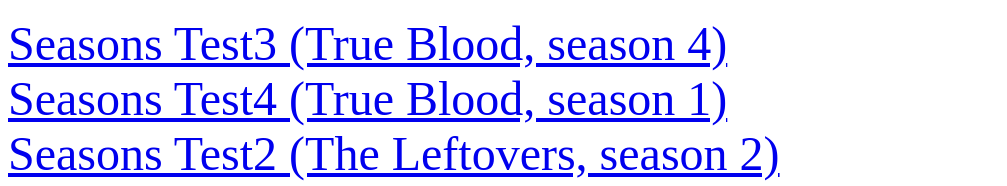
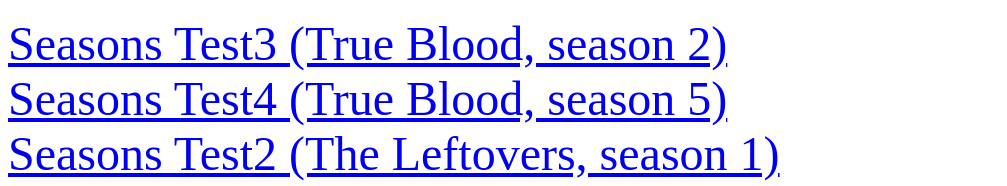
Before and after one commit to cindyxu/symmetrical-octo-meme, a plain HTML site: page index.html in a window 1280 px wide. Shown: the part 614-800 px from the top of the page, without its empty margins (0-1007 px from the left). Drawn offline with Linux system fonts and the light colour scheme.

Commit message:
fix season numbers

```diff
--- a/index.html
+++ b/index.html
@@ -29,9 +29,9 @@ a {
 <a href="yahoovguide://v1/card/?id=9d2b63cc-3a69-44e2-80ea-9fb2f3832d02&amp;limit=333">Card Test2 (Action and Adventure)</a><br/>
 <a href="yahoovguide://v1/card/?id=9589d62b-24e2-40fe-9418-3bd5e334a701&amp;limit=333">Card Test3 (Comedy)</a><br/>
 <br/>
-<a href="yahoovguide://v1/seasons/?id=SH010752230000&amp;selection=2">Seasons Test3 (True Blood, season 4)</a><br/>
-<a href="yahoovguide://v1/seasons/?id=SH010752230000&amp;selection=5">Seasons Test4 (True Blood, season 1)</a><br/>
-<a href="yahoovguide://v1/seasons/?id=SH018595970000&amp;selection=1">Seasons Test2 (The Leftovers, season 2)</a><br/>
+<a href="yahoovguide://v1/seasons/?id=SH010752230000&amp;selection=2">Seasons Test3 (True Blood, season 2)</a><br/>
+<a href="yahoovguide://v1/seasons/?id=SH010752230000&amp;selection=5">Seasons Test4 (True Blood, season 5)</a><br/>
+<a href="yahoovguide://v1/seasons/?id=SH018595970000&amp;selection=1">Seasons Test2 (The Leftovers, season 1)</a><br/>
 <br/>
 <a href="yahoovguide://v1/search/?query=mad%20max">Search (mad max)</a><br/>
 <br/>
```
